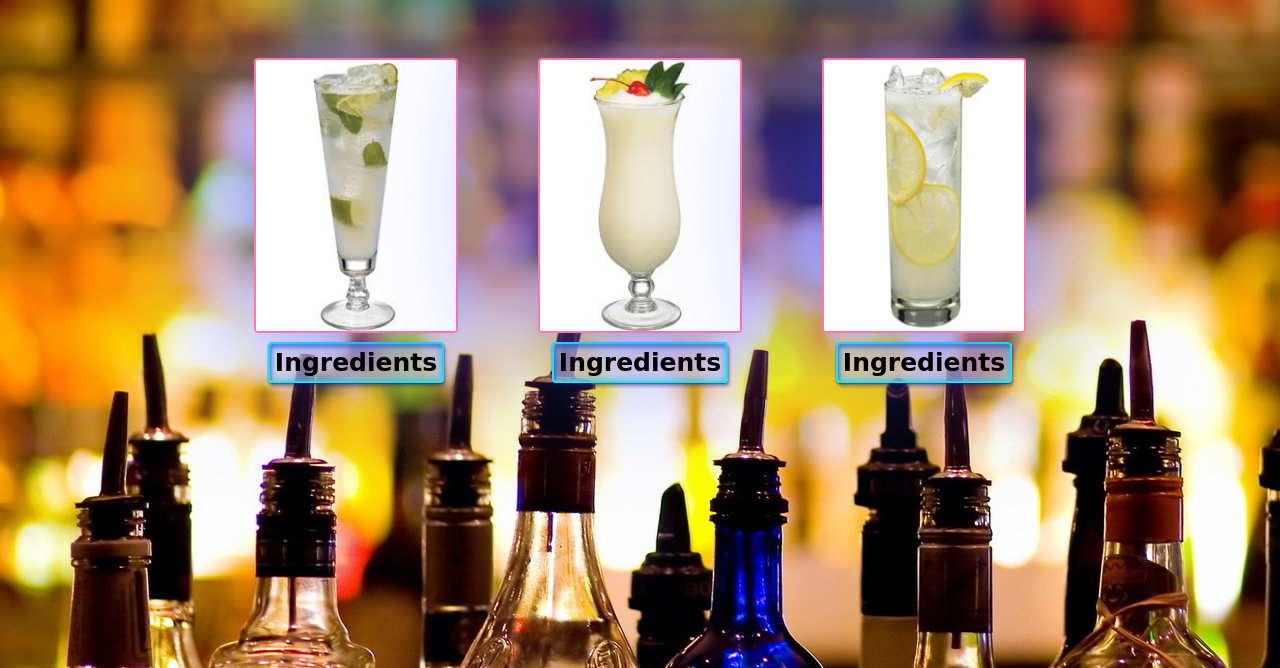
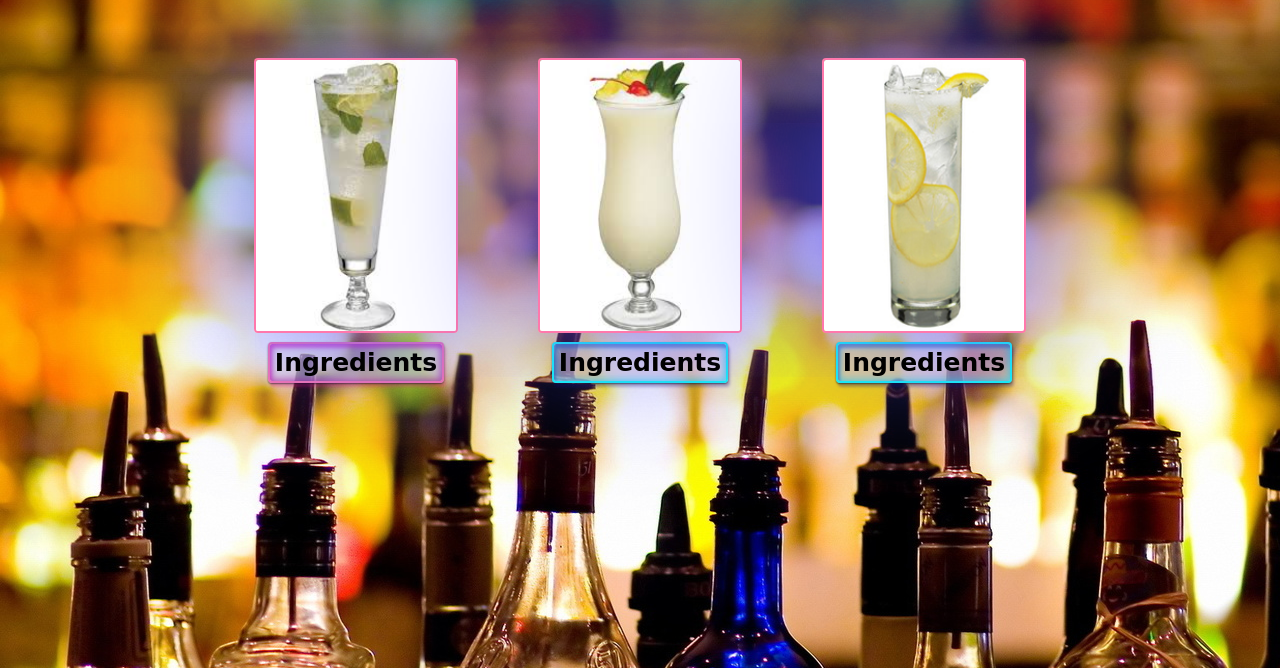
Before and after one commit to LouiseReid/Cocktails, a website: page index.html in a window 1280 px wide. In both pictures the pointer is over the button 356 px from the left and 494 px from the top of the page. Shown: the part 132-800 px from the top of the page. Drawn offline with nearby package versions, Linux system fonts and the light colour scheme; a web font is replaced by a local one.

Commit message:
button hover

```diff
--- a/public/style.css
+++ b/public/style.css
@@ -65,7 +65,6 @@ button {
   font-family: 'Nixie One', cursive;
   font-weight: bolder;
   font-size: 25px;
-  color: #000000;
   border: 2px solid #11fff5;
   border-radius: 4px;
   background-color: rgba(234, 224, 224, 0.6);
@@ -75,3 +74,12 @@ button {
   inset 2px 4px 3px rgba(3,0,128, 0.3),
   inset 0 0 7px 2px rgba(0,208,255, 0.6);
 }
+
+button:hover {
+  border: 2px solid #ff78ac;
+  box-shadow:
+  0 1px 2px rgba(0,0,0, 0.6),
+  2px 4px 3px rgba(255,0,120, 0.3),
+  inset 2px 4px 3px rgba(255,0,192, 0.3),
+  inset 0 0 7px 2px rgba(155,0,167, 0.6);
+}
```
